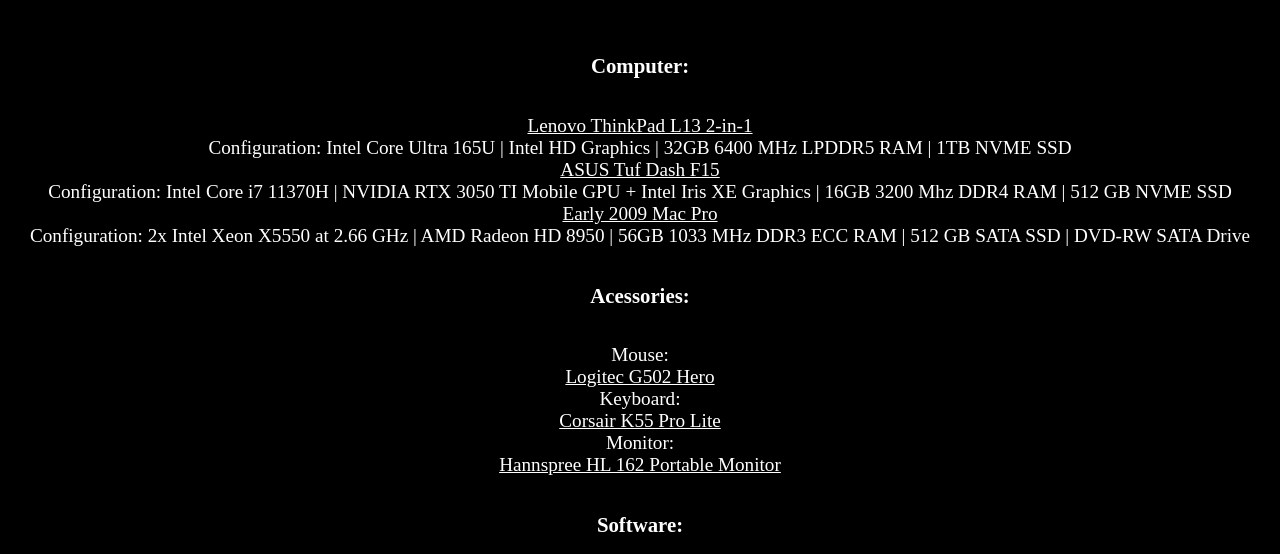
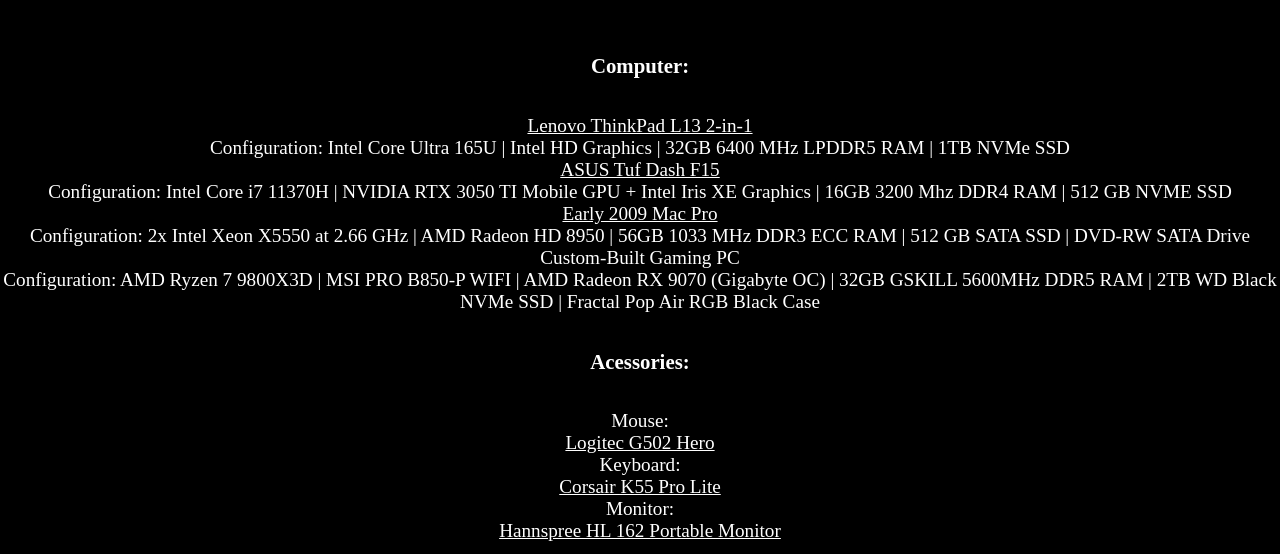
Before and after one commit to delfi-website/frontend, a plain HTML site: page docs/equip.html in a window 1280 px wide. Shown: the part 246-800 px from the top of the page. Drawn offline with Linux system fonts and the light colour scheme.

Commit message:
added new hardware in equip.html

```diff
--- a/docs/equip.html
+++ b/docs/equip.html
@@ -23,11 +23,13 @@
     <ul>
         <li><a href="https://www.lenovo.com/ch/de/p/laptops/thinkpad/thinkpadl/lenovo-thinkpad-l13-2-in-1-gen-5-13-inch-intel/len101t0100#models">
         Lenovo ThinkPad L13 2-in-1</a></li>
-        <li>Configuration: Intel Core Ultra 165U | Intel HD Graphics | 32GB 6400 MHz LPDDR5 RAM | 1TB NVME SSD</li>
+        <li>Configuration: Intel Core Ultra 165U | Intel HD Graphics | 32GB 6400 MHz LPDDR5 RAM | 1TB NVMe SSD</li>
         <li><a href="https://www.asus.com/ch-de/laptops/for-gaming/tuf-gaming/2021-asus-tuf-dash-f15/">ASUS Tuf Dash F15</a></li>
         <li>Configuration: Intel Core i7 11370H | NVIDIA RTX 3050 TI Mobile GPU + Intel Iris XE Graphics | 16GB 3200 Mhz DDR4 RAM | 512 GB NVME SSD</li>
         <li><a href="https://support.apple.com/en-us/112590">Early 2009 Mac Pro</a></li>
         <li>Configuration: 2x Intel Xeon X5550 at 2.66 GHz | AMD Radeon HD 8950 | 56GB 1033 MHz DDR3 ECC RAM | 512 GB SATA SSD | DVD-RW SATA Drive</li>
+        <li>Custom-Built Gaming PC</li>
+        <li>Configuration: AMD Ryzen 7 9800X3D | MSI PRO B850-P WIFI | AMD Radeon RX 9070 (Gigabyte OC) | 32GB GSKILL 5600MHz DDR5 RAM | 2TB WD Black NVMe SSD | Fractal Pop Air RGB Black Case</li>
     </ul>
     <h3>Acessories:</h3>
     <ul>
```
